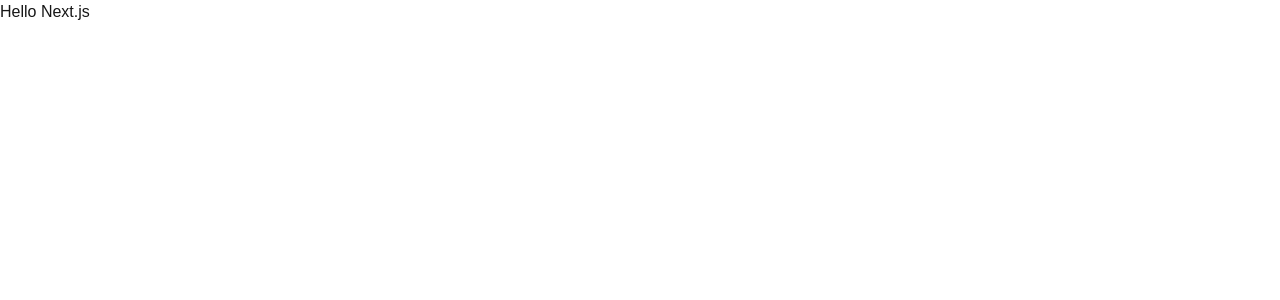
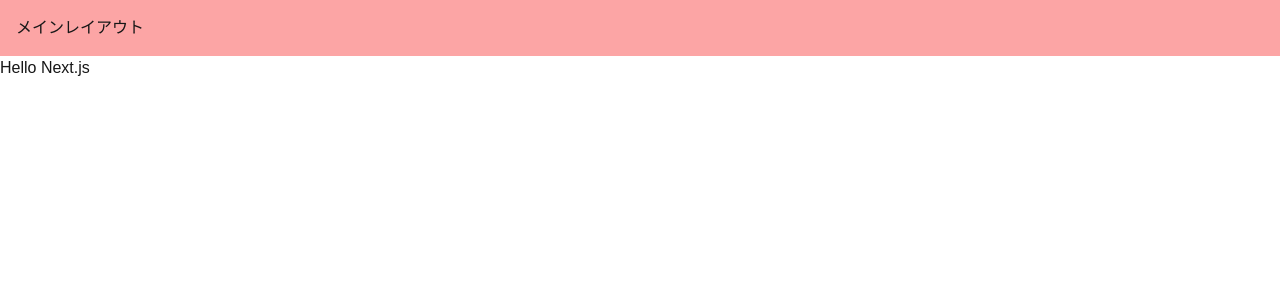
Before and after one commit to Sakaki0123/next-todo-app, a Next.js app: page / in a window 1280 px wide. Shown: the top 300 px of the page. Built offline with nearby package versions, Linux system fonts and the light colour scheme.

Commit message:
feat: layout.tsx

```diff
--- a/src/app/layout.tsx
+++ b/src/app/layout.tsx
@@ -28,6 +28,9 @@
       <body
         className={`${geistSans.variable} ${geistMono.variable} antialiased`}
       >
+        <div className="bg-red-300 p-4">
+          メインレイアウト
+        </div>
         {children}
       </body>
     </html>
--- /dev/null
+++ b/src/app/task/layout.tsx
@@ -0,0 +1,14 @@
+import React from 'react'
+
+const TaskLayout = ({
+  children,
+}: Readonly<{
+  children: React.ReactNode;
+}>) => {
+  return (
+    <div className='bg-blue-300 p-4'>
+        <div>タスクレイアウト</div>
+        {children}</div>
+  )
+}
+export default TaskLayout
```
